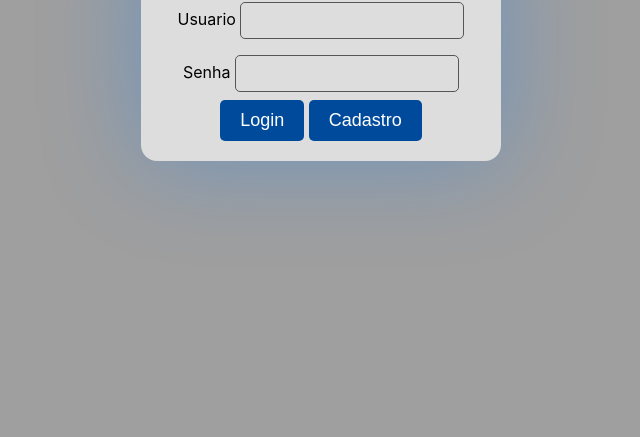
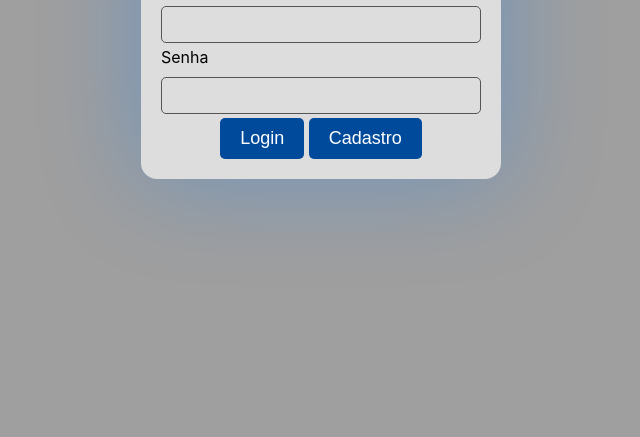
Before and after one commit to julianvitor/julianvitor.github.io, a plain HTML site: page login.html in a window 1280 px wide. Shown: the part 363-800 px from the top of the page, without its empty margins (319-959 px from the left). Drawn offline with Linux system fonts and the light colour scheme.

Commit message:
fonte do css e js. css refatorado com %

```diff
--- a/login.html
+++ b/login.html
@@ -6,9 +6,9 @@
     <meta name="description" content="Bem-vindo ao Painel do Jardim Inteligente de Vegetais. Monitore e controle os sensores de ar e solo, eletricidade, reservatórios e sensores ambientais do seu jardim de forma prática e eficiente. Regue suas plantas manualmente com um clique. Alterne entre os modos claro e escuro para uma experiência personalizada.">
     <link rel="preload" href="https://fonts.googleapis.com/icon?family=Material+Icons&display=swap" as="style">
     <link rel="stylesheet" href="https://fonts.googleapis.com/icon?family=Material+Icons&display=swap">
-    <link rel="icon" href="https://julianvitor.github.io/static/icon.png" type="image/x-icon">
-    <link rel="stylesheet" href="https://julianvitor.github.io/static/styles.css">
-    <script src="https://julianvitor.github.io/static/script.js"></script>
+    <link rel="icon" href="static/icon.png" type="image/x-icon">
+    <link rel="stylesheet" href="static/styles.css">
+    <script src="static/script.js"></script>
     <title>Login do Jardim</title>
 </head>
 <body>
--- a/static/styles.css
+++ b/static/styles.css
@@ -29,7 +29,6 @@ h1 {
 .dark-mode h1 {
     color: #ffffff;
     transition: background-color 0.7s ease, color 0.7s ease;
-
 }
 
 /* Estilos do corpo da página */
@@ -52,10 +51,12 @@ body.dark-mode {
     color: #ffffff;
     transition: background-color 0.7s ease, color 0.7s ease;
 }
-/*padrão de transicoes*/
+
+/* Padrão de transições */
 .container, .container.dark-mode, .container.dark-mode .login-container {
     transition: background-color 0.9s ease, color 0.9s ease, box-shadow 1s ease;
 }
+
 /* Container principal */
 .container {
     background-color: #dddddd;
@@ -63,7 +64,7 @@ body.dark-mode {
     border-radius: 16px;
     padding: 20px;
     width: 100%;
-    max-width: 320px
+    max-width: 320px;
 }
 
 /* Modo escuro para o container */
@@ -98,7 +99,6 @@ body.dark-mode {
     transition: box-shadow 0.3s ease;
 }
 
-
 #login-btn,
 #cadastro-btn,
 #cadastrar-btn {
@@ -114,7 +114,6 @@ body.dark-mode {
     display: inline-block;
     margin-right: 0%;
     margin-top: 0px;
-
 }
 
 #login-btn:hover {
@@ -122,6 +121,7 @@ body.dark-mode {
     box-shadow: 0 0 15px #003776;
     transition: box-shadow 0.5s ease;
 }
+
 /* Botão de regar a planta */
 .water-button {
     background-color: #004a9c;
@@ -263,9 +263,7 @@ i#sensor-toggle-icon {
     user-select: none;
 }
 
-/* Aplicar rotação ao ícone quando a classe "rotate
-
--icon" está presente */
+/* Aplicar rotação ao ícone quando a classe "rotate-icon" está presente */
 i#sensor-toggle-icon.rotate-icon {
     transform: rotate(180deg);
     user-select: none;
@@ -285,8 +283,8 @@ input {
     border: 1px solid #555;
     border-radius: 5px;
     background-color: #dddddd;
-    color: #000; /* Alterado para uma cor de texto mais visível em fundo claro */
-    text-align: left; /* Adicionado para alinhar à esquerda */
+    color: #000;
+    text-align: left; /* Alterado para alinhar à esquerda */
 }
 
 /* Estilos para o modo escuro dentro do container específico */
@@ -295,8 +293,26 @@ input {
     color: #ffffff;
 }
 
+.input-group {
+    display: flex;
+    flex-direction: column;
+    align-items: flex-start; /* Alinhar itens à esquerda */
+    margin-bottom: 2px; /* Aumentar o espaço entre grupos de input */
+}
+
 .input-group label {
     text-align: left;
-    display: inline-flex;
-    margin-bottom: 2px;
+    margin-bottom: 2px; /* Aumentar o espaço entre o rótulo e o campo de input */
 }
+
+.input-group input {
+    width: 100%;
+    padding: 10px;
+    box-sizing: border-box;
+    border: 1px solid #555;
+    border-radius: 5px;
+    background-color: #dddddd;
+    color: #000;
+    text-align: left;
+    margin-bottom: 2px; /* Aumentar o espaço entre campos de input */
+}
```
Also changed, not shown: cadastro.html (+1 -1 lines), static/script.js (+0 -14 lines).
